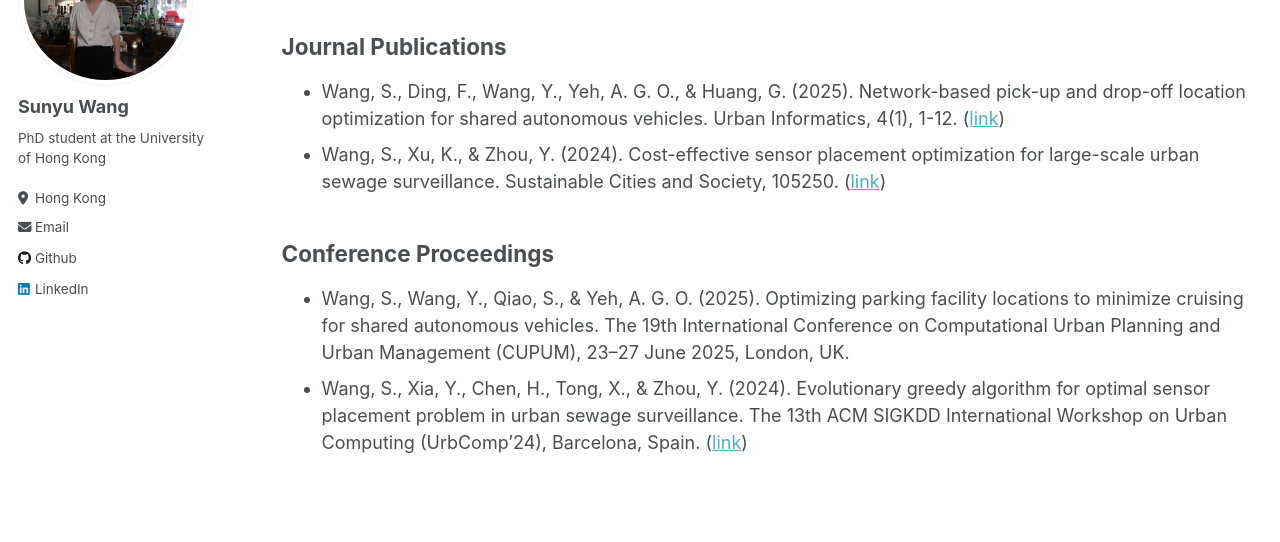
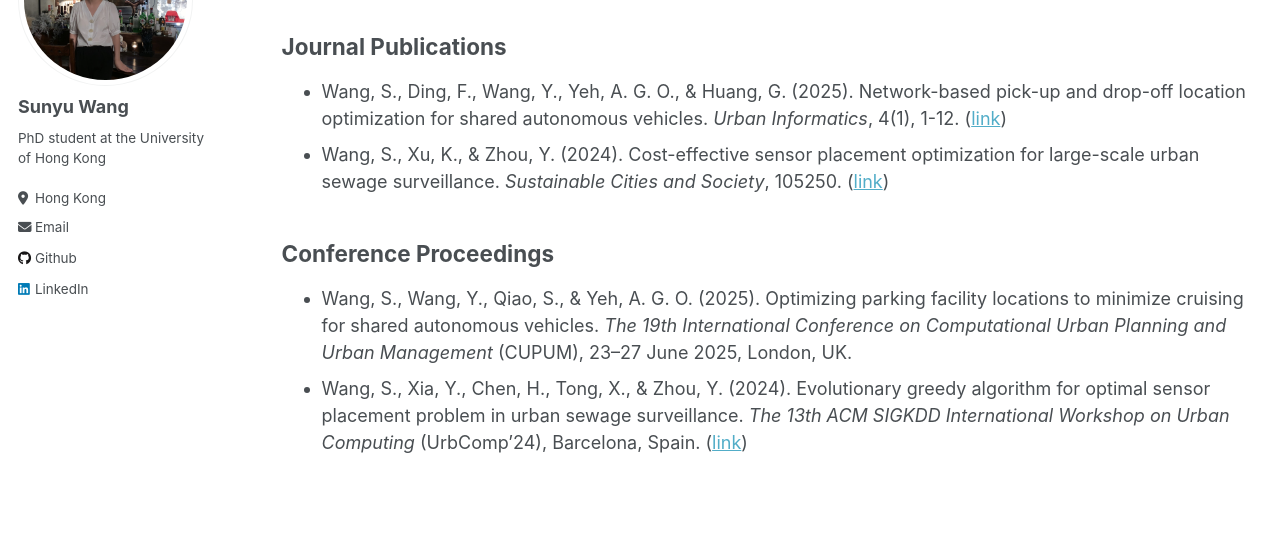
Before and after one commit to sywang-20/sywang-20.github.io, a Jekyll site: the page built from _pages/publications.md, in a window 1280 px wide and 1073 px high. Shown: the part 191-733 px from the top of the window. Built offline with Jekyll 4.4.1, drawn with Linux system fonts in a browser that asks for light colours.

Commit message:
update journal

```diff
--- a/_pages/publications.md
+++ b/_pages/publications.md
@@ -8,11 +8,11 @@ You can also find my articles on my [Google Scholar profile](https://scholar.goo
 
 Journal Publications
 ------------------
-- Wang, S., Ding, F., Wang, Y., Yeh, A. G. O., & Huang, G. (2025). Network-based pick-up and drop-off location optimization for shared autonomous vehicles. Urban Informatics, 4(1), 1-12. ([link](https://link.springer.com/article/10.1007/s44212-025-00073-z#citeas))
-- Wang, S., Xu, K., & Zhou, Y. (2024). Cost-effective sensor placement optimization for large-scale urban sewage surveillance. Sustainable Cities and Society, 105250. ([link](https://www.sciencedirect.com/science/article/abs/pii/S2210670724000799))
+- Wang, S., Ding, F., Wang, Y., Yeh, A. G. O., & Huang, G. (2025). Network-based pick-up and drop-off location optimization for shared autonomous vehicles. *Urban Informatics*, 4(1), 1-12. ([link](https://link.springer.com/article/10.1007/s44212-025-00073-z#citeas))
+- Wang, S., Xu, K., & Zhou, Y. (2024). Cost-effective sensor placement optimization for large-scale urban sewage surveillance. *Sustainable Cities and Society*, 105250. ([link](https://www.sciencedirect.com/science/article/abs/pii/S2210670724000799))
 
 
 Conference Proceedings
 ------------------
-- Wang, S., Wang, Y., Qiao, S., & Yeh, A. G. O. (2025). Optimizing parking facility locations to minimize cruising for shared autonomous vehicles. The 19th International Conference on Computational Urban Planning and Urban Management (CUPUM), 23–27 June 2025, London, UK.
-- Wang, S., Xia, Y., Chen, H., Tong, X., & Zhou, Y. (2024). Evolutionary greedy algorithm for optimal sensor placement problem in urban sewage surveillance. The 13th ACM SIGKDD International Workshop on Urban Computing (UrbComp’24), Barcelona, Spain. ([link](http://urban-computing.com/urbcomp2024/accept/paper_2.pdf))
+- Wang, S., Wang, Y., Qiao, S., & Yeh, A. G. O. (2025). Optimizing parking facility locations to minimize cruising for shared autonomous vehicles. *The 19th International Conference on Computational Urban Planning and Urban Management* (CUPUM), 23–27 June 2025, London, UK.
+- Wang, S., Xia, Y., Chen, H., Tong, X., & Zhou, Y. (2024). Evolutionary greedy algorithm for optimal sensor placement problem in urban sewage surveillance. *The 13th ACM SIGKDD International Workshop on Urban Computing* (UrbComp’24), Barcelona, Spain. ([link](http://urban-computing.com/urbcomp2024/accept/paper_2.pdf))
```
